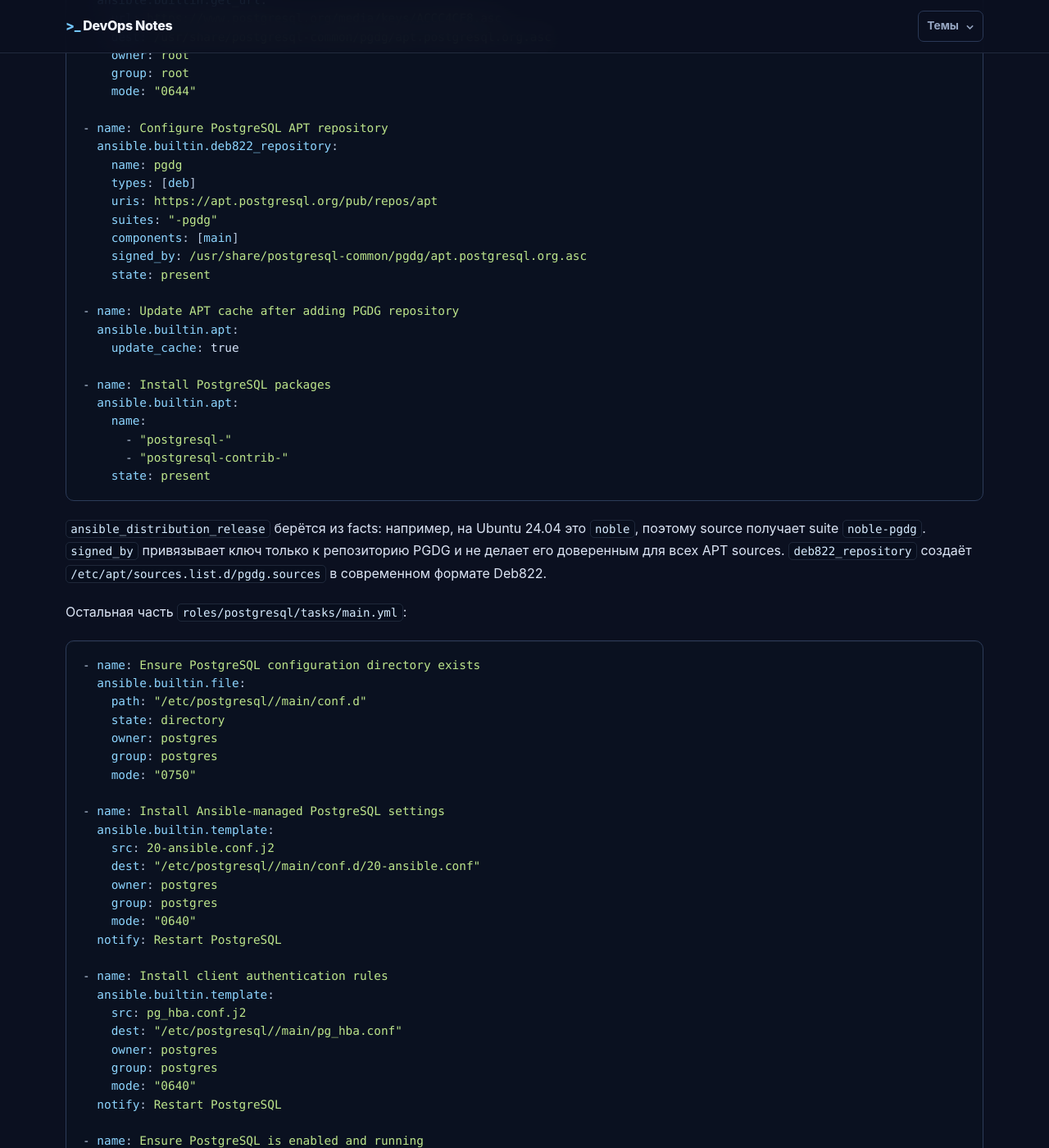
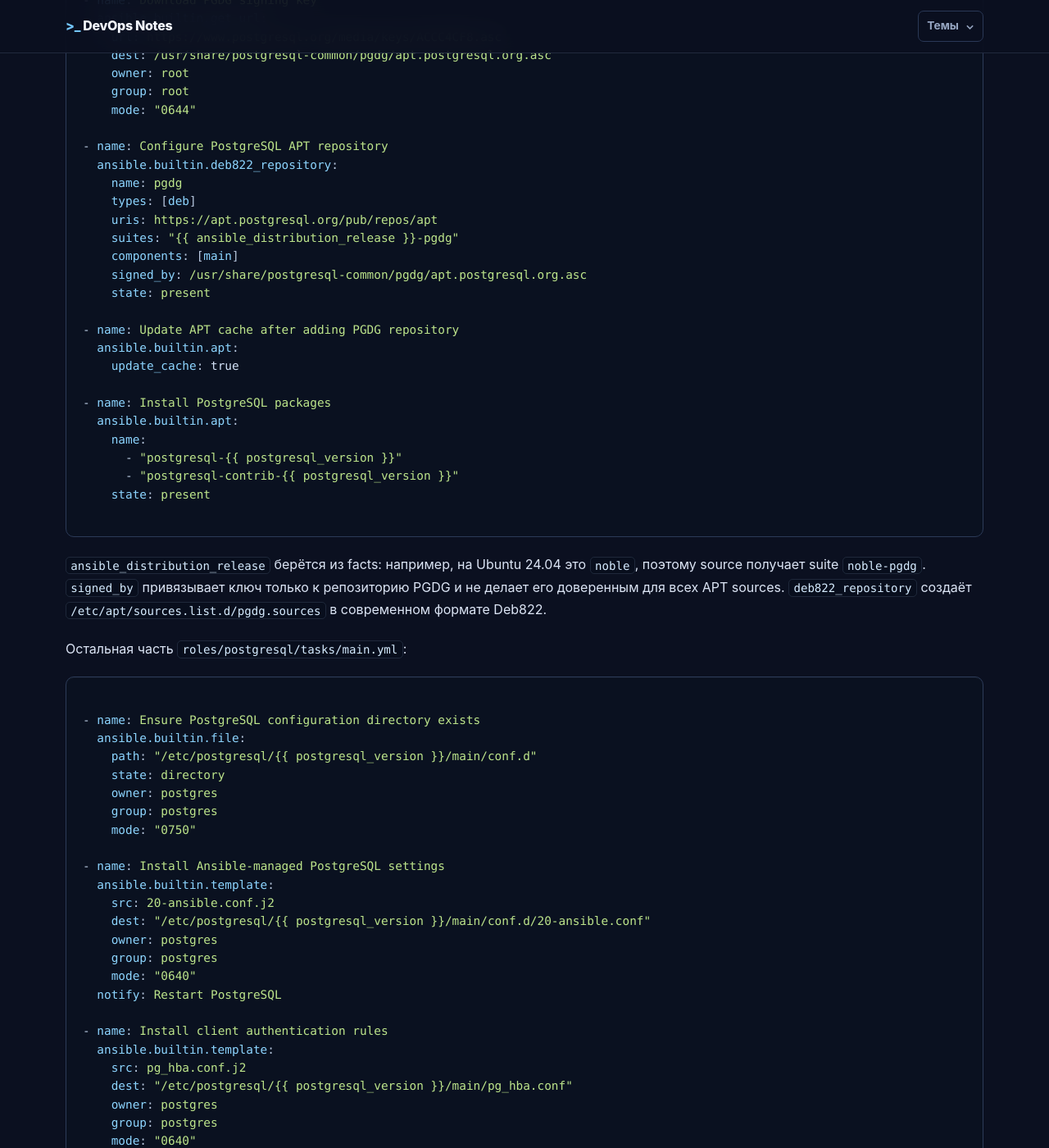
Before and after one commit to dixerim/devops, a Jekyll site: the page built from ansible.md, in a window 1280 px wide and 1400 px high, scrolled down 19183 px. Shown: the whole window at 82% size. Built offline with Jekyll 4.4.1, drawn with Linux system fonts in a browser that asks for light colours; our own code applies the rules of GitHub Pages for plain Markdown files; some of the changed text lies outside the part shown.

Commit message:
+ Template fix

````diff
--- a/ansible.md
+++ b/ansible.md
@@ -352,7 +352,7 @@ vars:
 Использование:
 
 ```yaml
-"{{ app_port }}"
+{% raw %}"{{ app_port }}"{% endraw %}
 ```
 
 Variables позволяют использовать один playbook для разных hosts и окружений.
@@ -381,7 +381,7 @@ Facts можно воспринимать как автоматически по
 Пример:
 
 ```jinja2
-listen_port = {{ app_port }}
+{% raw %}listen_port = {{ app_port }}{% endraw %}
 ```
 
 Из одного template для разных hosts могут получаться разные конфигурационные файлы.
@@ -772,10 +772,11 @@ PostgreSQL в Debian/Ubuntu: кластер называется `main`, а ко
 Чтобы версия `postgresql_version` не зависела от версии PostgreSQL в базовом
 репозитории ОС, роль сначала подключает официальный PostgreSQL APT Repository
 (PGDG). Он поддерживает несколько версий PostgreSQL одновременно, поэтому далее
-устанавливается именно пакет `postgresql-{{ postgresql_version }}`, а не
+устанавливается именно пакет `{% raw %}postgresql-{{ postgresql_version }}{% endraw %}`, а не
 изменяемый meta-пакет `postgresql`.
 
 ```yaml
+{% raw %}
 - name: Install PGDG repository prerequisites
   ansible.builtin.apt:
     name:
@@ -821,6 +822,7 @@ PostgreSQL в Debian/Ubuntu: кластер называется `main`, а ко
       - "postgresql-{{ postgresql_version }}"
       - "postgresql-contrib-{{ postgresql_version }}"
     state: present
+{% endraw %}
 ```
 
 `ansible_distribution_release` берётся из facts: например, на Ubuntu 24.04 это
@@ -832,6 +834,7 @@ PostgreSQL в Debian/Ubuntu: кластер называется `main`, а ко
 Остальная часть `roles/postgresql/tasks/main.yml`:
 
 ```yaml
+{% raw %}
 - name: Ensure PostgreSQL configuration directory exists
   ansible.builtin.file:
     path: "/etc/postgresql/{{ postgresql_version }}/main/conf.d"
@@ -863,6 +866,7 @@ PostgreSQL в Debian/Ubuntu: кластер называется `main`, а ко
     name: postgresql
     state: started
     enabled: true
+{% endraw %}
 ```
 
 Роль меняет только выделенный файл `conf.d/20-ansible.conf`, а не полностью
@@ -876,6 +880,7 @@ PostgreSQL в Debian/Ubuntu: кластер называется `main`, а ко
 Содержимое `roles/postgresql/templates/20-ansible.conf.j2`:
 
 ```conf
+{% raw %}
 # Managed by Ansible. Do not edit manually.
 
 # Слушаем конкретный приватный адрес, а не все интерфейсы ('*').
@@ -894,6 +899,7 @@ logging_collector = on
 log_line_prefix = '%m [%p] user=%u,db=%d,app=%a,client=%h '
 log_timezone = 'UTC'
 timezone = 'UTC'
+{% endraw %}
 ```
 
 `listen_addresses` ограничивает интерфейс, на котором PostgreSQL принимает
@@ -907,6 +913,7 @@ groups или правилами firewall. TLS стоит включать от
 Содержимое `roles/postgresql/templates/pg_hba.conf.j2`:
 
 ```conf
+{% raw %}
 # Managed by Ansible. Do not edit manually.
 
 # Локальные подключения ОС-пользователя postgres.
@@ -922,6 +929,7 @@ host    all             all             {{ cidr }}              scram-sha-256
 
 # Другие подключения не разрешены: PostgreSQL использует первое совпавшее правило,
 # а при отсутствии совпадения отклоняет соединение.
+{% endraw %}
 ```
 
 Правила `pg_hba.conf` обрабатываются сверху вниз, поэтому широкое разрешающее
````
Also changed, not shown: helm.md (+9 -1 lines).
